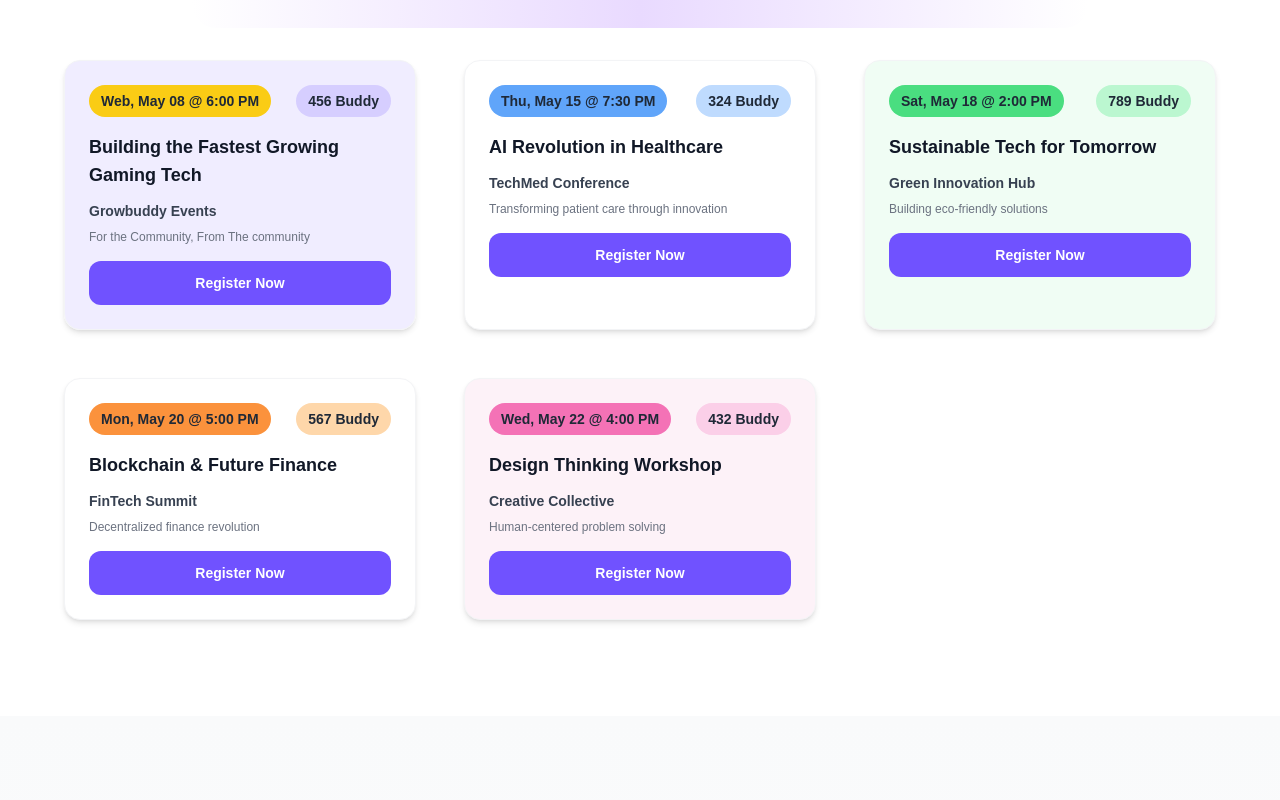
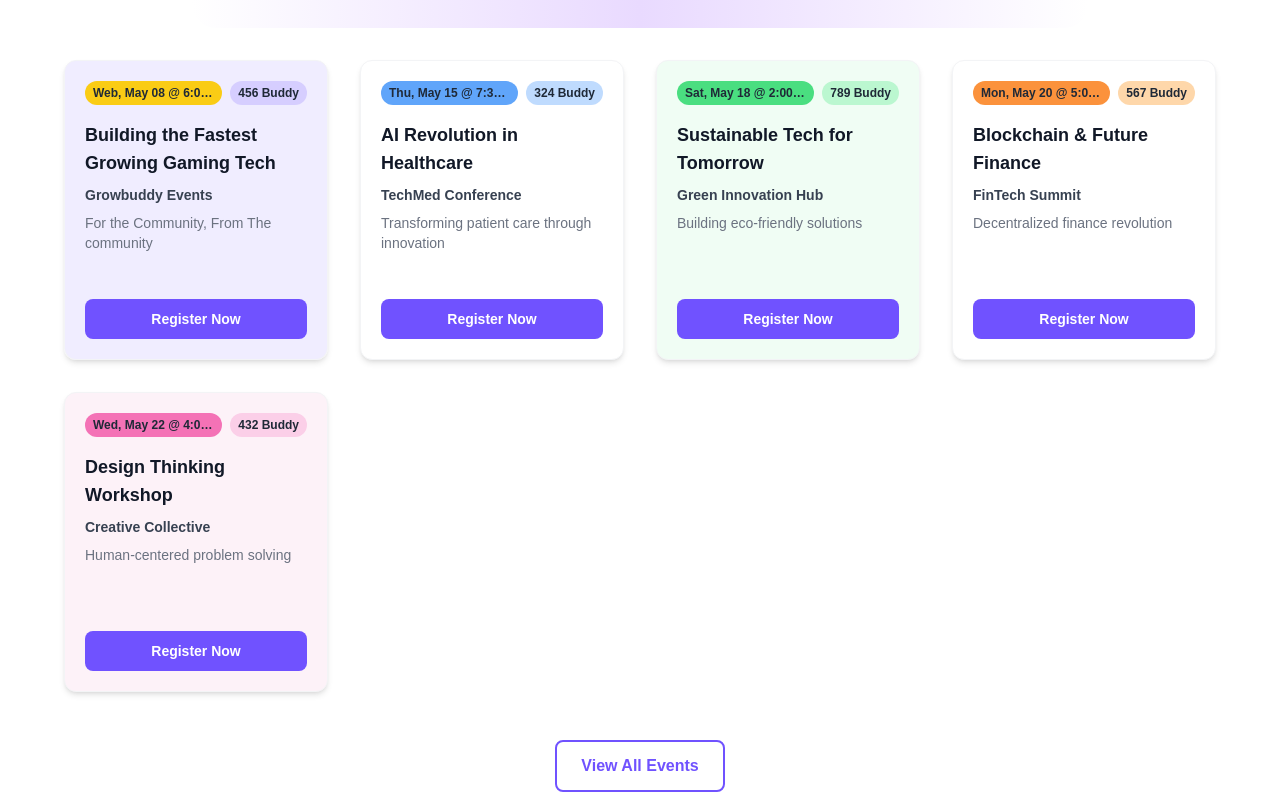
Before and after one commit to Princeyadavbughunter/Grow-up, a Next.js app: page /events-page in a window 1280 px wide. Shown: the part 1460-2260 px from the top of the page. Built offline with nearby package versions, Linux system fonts and the light colour scheme.

Commit message:
fix: this patch is for minor bugs

```diff
--- a/app/events-page/Upcoming.tsx
+++ b/app/events-page/Upcoming.tsx
@@ -67,53 +67,56 @@ const Upcoming = () => {
       </h1>
 
       {/* Events grid */}
-      <div className="grid grid-cols-1 sm:grid-cols-2 xl:grid-cols-3 2xl:grid-cols-4 gap-6 sm:gap-8 md:gap-10 lg:gap-12 max-w-7xl mx-auto">
+      <div className="grid grid-cols-1 sm:grid-cols-2 lg:grid-cols-3 xl:grid-cols-4 gap-4 sm:gap-6 md:gap-8 max-w-7xl mx-auto">
         {eventCards.map((card, index) => (
           <div
             key={index}
-            className={`p-4 sm:p-5 md:p-6 rounded-xl sm:rounded-2xl shadow-md hover:shadow-lg transition-all duration-300 transform hover:scale-105 ${card.bgColor} border border-gray-100`}
+            className={`p-3 sm:p-4 md:p-5 rounded-xl shadow-md hover:shadow-lg transition-all duration-300 transform hover:scale-[1.02] ${card.bgColor} border border-gray-100 flex flex-col min-h-[280px] sm:min-h-[300px]`}
           >
             {/* Date and attendees badges */}
-            <div className="flex justify-between items-start gap-2 mb-4">
-              <span className={`text-xs sm:text-sm font-semibold px-2 sm:px-3 py-1 sm:py-1.5 rounded-full ${card.iconColor} text-gray-800 flex-shrink-0`}>
+            <div className="flex flex-col sm:flex-row sm:justify-between sm:items-start gap-2 mb-3 sm:mb-4">
+              <span className={`text-xs font-semibold px-2 py-1 rounded-full ${card.iconColor} text-gray-800 self-start truncate max-w-full`}>
                 {card.date}
               </span>
-              <span className={`text-xs sm:text-sm font-semibold px-2 sm:px-3 py-1 sm:py-1.5 rounded-full ${card.attendeesColor} text-gray-800 flex-shrink-0`}>
+              <span className={`text-xs font-semibold px-2 py-1 rounded-full ${card.attendeesColor} text-gray-800 self-start sm:self-auto flex-shrink-0`}>
                 {card.attendees}
               </span>
             </div>
 
             {/* Event content */}
-            <div className="mb-4">
-              <h3 className="text-lg sm:text-xl md:text-lg font-bold text-gray-900 mb-2 sm:mb-3 leading-tight">
+            <div className="flex-1 mb-3 sm:mb-4">
+              <h3 className="text-base sm:text-lg font-bold text-gray-900 mb-2 leading-tight overflow-hidden" style={{
+                display: '-webkit-box',
+                WebkitLineClamp: 2,
+                WebkitBoxOrient: 'vertical'
+              }}>
                 {card.title}
               </h3>
-              <p className="text-sm sm:text-base md:text-sm font-semibold text-gray-700 mb-1 sm:mb-2">
+              <p className="text-sm font-semibold text-gray-700 mb-1 sm:mb-2 truncate">
                 {card.organizer}
               </p>
-              <p className="text-xs sm:text-sm md:text-xs text-gray-500 leading-relaxed">
+              <p className="text-xs sm:text-sm text-gray-500 leading-relaxed overflow-hidden" style={{
+                display: '-webkit-box',
+                WebkitLineClamp: 2,
+                WebkitBoxOrient: 'vertical'
+              }}>
                 {card.description}
               </p>
             </div>
 
             {/* Register button */}
-            <button className="w-full py-2 sm:py-2.5 md:py-3 rounded-lg sm:rounded-xl bg-[#7052FF] hover:bg-[#5a42d4] active:bg-[#4a36b8] text-white text-sm sm:text-base md:text-sm font-semibold transition-colors duration-300 focus:outline-none focus:ring-2 focus:ring-[#7052FF]/40 focus:ring-offset-2">
+            <button className="w-full py-2 sm:py-2.5 rounded-lg bg-[#7052FF] hover:bg-[#5a42d4] active:bg-[#4a36b8] text-white text-sm font-semibold transition-colors duration-300 focus:outline-none focus:ring-2 focus:ring-[#7052FF]/40 focus:ring-offset-2 mt-auto">
               {card.buttonText}
             </button>
           </div>
         ))}
       </div>
 
-      {/* Mobile scroll indicator (optional) */}
-      <div className="flex justify-center mt-8 sm:hidden">
-        <div className="flex space-x-2">
-          {eventCards.map((_, index) => (
-            <div
-              key={index}
-              className="w-2 h-2 rounded-full bg-gray-300"
-            />
-          ))}
-        </div>
+      {/* View More Button */}
+      <div className="flex justify-center mt-8 sm:mt-12">
+        <button className="px-6 py-3 bg-white border-2 border-[#7052FF] text-[#7052FF] font-semibold rounded-lg hover:bg-[#7052FF] hover:text-white transition-all duration-300 focus:outline-none focus:ring-2 focus:ring-[#7052FF]/40 focus:ring-offset-2">
+          View All Events
+        </button>
       </div>
     </div>
   );
```
Also changed, not shown: app/layout.tsx (line endings or trailing spaces).
